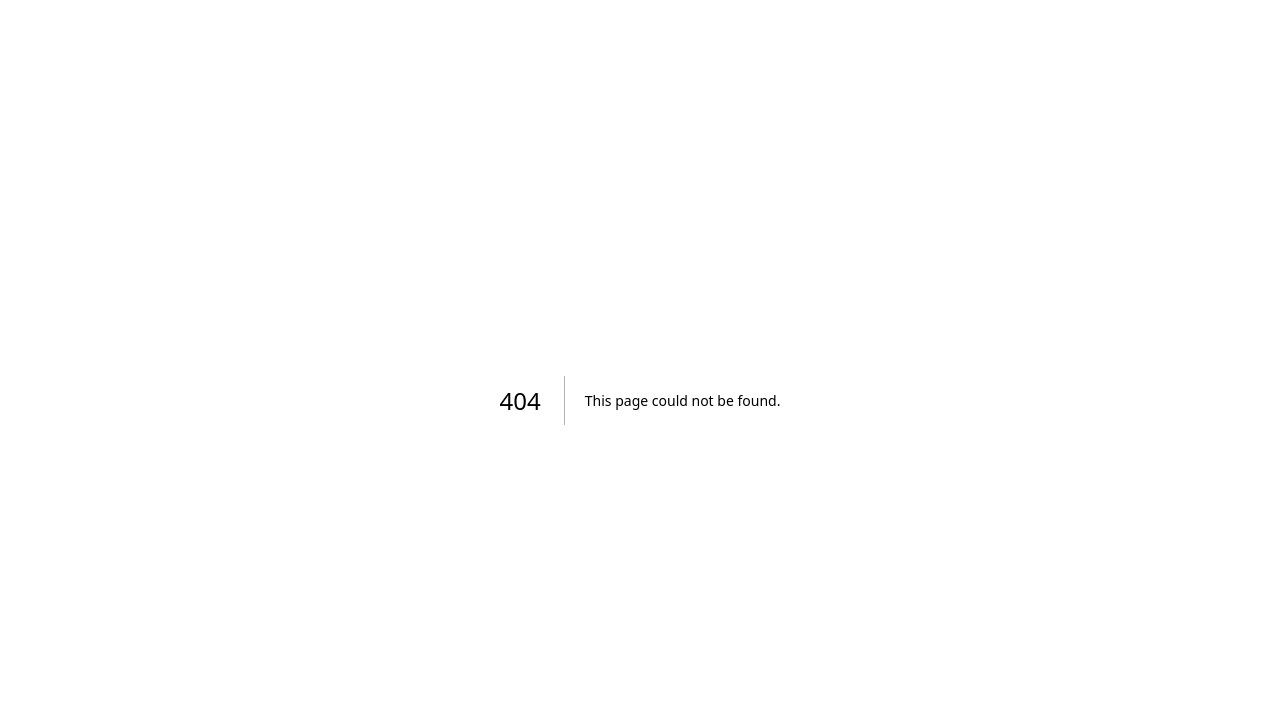
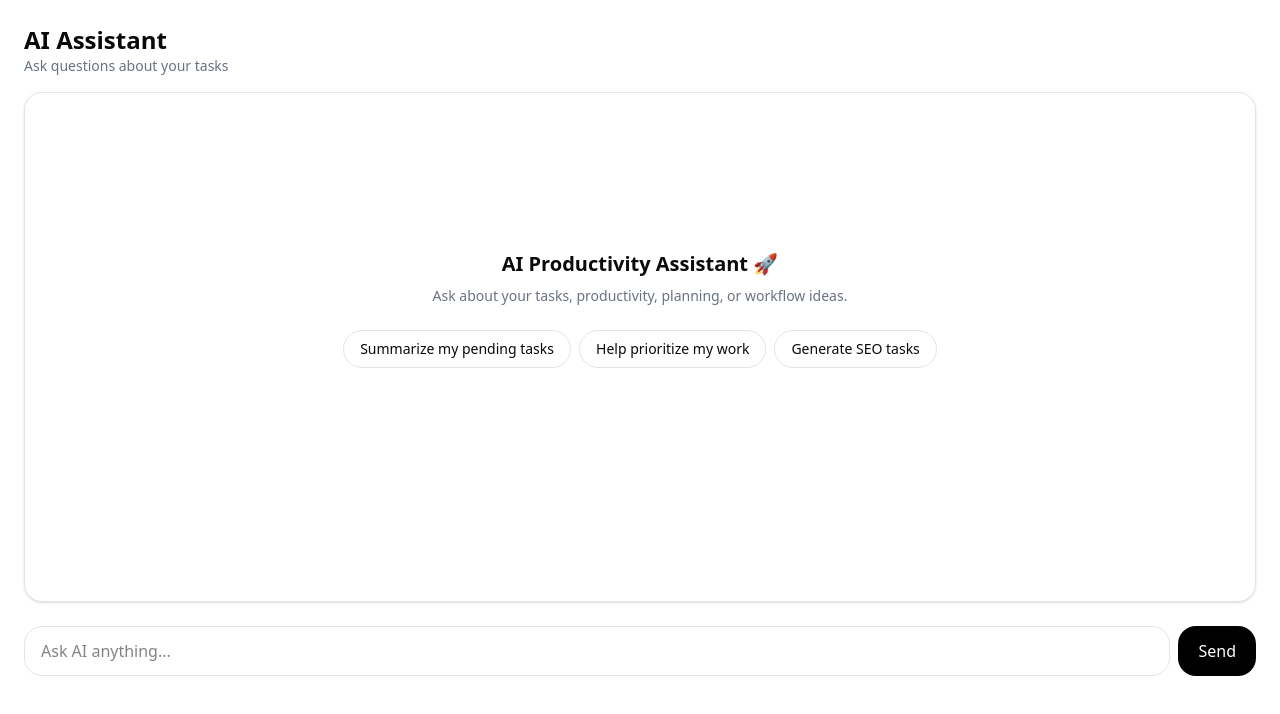
Before and after one commit to Fatimakhan01/todo-app-fatima, a Next.js app: page /dashboard/ai in a window 1280 px wide. Before the commit this address had no page. Shown: the top 714 px of the page. Built offline with nearby package versions, Linux system fonts and the light colour scheme.

Commit message:
implement AI chatbot foundation with Gemini integration

```diff
--- /dev/null
+++ b/app/api/chat/route.ts
@@ -0,0 +1,32 @@
+import { generateText, convertToModelMessages } from "ai";
+import { model } from "@/lib/ai/gemini";
+
+export async function POST(req: Request) {
+  try {
+    const { messages } = await req.json();
+
+    const modelMessages =
+      await convertToModelMessages(messages);
+
+    const { text } = await generateText({
+      model,
+      messages: modelMessages,
+    });
+
+    console.log("AI RESPONSE:", text);
+
+    return Response.json({
+      role: "assistant",
+      content: text,
+    });
+  } catch (error) {
+    console.error("Chat API Error:", error);
+
+    return Response.json(
+      {
+        error: "Something went wrong",
+      },
+      { status: 500 }
+    );
+  }
+}
--- /dev/null
+++ b/app/dashboard/ai/page.tsx
@@ -0,0 +1,105 @@
+"use client";
+
+import { useState } from "react";
+
+import ChatInput from "@/components/ai/ChatInput";
+import ChatWindow from "@/components/ai/ChatWindow";
+
+type Message = {
+  id: string;
+  role: "user" | "assistant";
+  parts: {
+    type: string;
+    text: string;
+  }[];
+};
+
+export default function AIPage() {
+  const [messages, setMessages] = useState<Message[]>([]);
+  const [input, setInput] = useState("");
+  const [isLoading, setIsLoading] = useState(false);
+
+  async function handleSubmit(
+    e: React.SyntheticEvent<HTMLFormElement>
+  ) {
+    e.preventDefault();
+
+    if (!input.trim()) return;
+
+    const userMessage: Message = {
+      id: crypto.randomUUID(),
+      role: "user",
+      parts: [
+        {
+          type: "text",
+          text: input,
+        },
+      ],
+    };
+
+    setMessages((prev) => [...prev, userMessage]);
+
+    setIsLoading(true);
+
+    try {
+      const response = await fetch("/api/chat", {
+        method: "POST",
+        headers: {
+          "Content-Type": "application/json",
+        },
+        body: JSON.stringify({
+          messages: [...messages, userMessage],
+        }),
+      });
+
+      const data = await response.json();
+
+      const assistantMessage: Message = {
+        id: crypto.randomUUID(),
+        role: "assistant",
+        parts: [
+          {
+            type: "text",
+            text: data.content,
+          },
+        ],
+      };
+
+      setMessages((prev) => [
+        ...prev,
+        assistantMessage,
+      ]);
+    } catch (error) {
+      console.error(error);
+    } finally {
+      setIsLoading(false);
+      setInput("");
+    }
+  }
+
+  return (
+    <div className="flex h-[calc(100vh-100px)] flex-col gap-4 p-6">
+      <div>
+        <h1 className="text-2xl font-bold">
+          AI Assistant
+        </h1>
+
+        <p className="text-sm text-gray-500">
+          Ask questions about your tasks
+        </p>
+      </div>
+
+      <ChatWindow
+        messages={messages}
+        isLoading={isLoading}
+      />
+
+      <ChatInput
+        input={input}
+        setInput={setInput}
+        handleSubmit={handleSubmit}
+        isLoading={isLoading}
+      />
+    </div>
+  );
+}
--- /dev/null
+++ b/components/ai/ChatInput.tsx
@@ -0,0 +1,39 @@
+type ChatInputProps = {
+  input: string;
+  setInput: React.Dispatch<
+    React.SetStateAction<string>
+  >;
+  handleSubmit: (
+    e: React.SyntheticEvent<HTMLFormElement>
+  ) => void;
+  isLoading: boolean;
+};
+
+export default function ChatInput({
+  input,
+  setInput,
+  handleSubmit,
+  isLoading,
+}: ChatInputProps) {
+  return (
+    <form
+      onSubmit={handleSubmit}
+      className="sticky bottom-0 flex gap-2 bg-white pt-2"
+    >
+      <input
+        value={input}
+        onChange={(e) => setInput(e.target.value)}
+        placeholder="Ask AI anything..."
+        className="flex-1 rounded-2xl border px-4 py-3 outline-none focus:ring-2 focus:ring-black"
+      />
+
+      <button
+        type="submit"
+        disabled={isLoading}
+        className="rounded-2xl bg-black px-5 py-3 text-white transition hover:opacity-90 disabled:opacity-50"
+      >
+        {isLoading ? "Thinking..." : "Send"}
+      </button>
+    </form>
+  );
+}
--- /dev/null
+++ b/components/ai/ChatWindow.tsx
@@ -0,0 +1,91 @@
+"use client";
+
+import { useEffect, useRef } from "react";
+
+import MessageBubble from "./MessageBubble";
+
+type Message = {
+  id: string;
+  role: "user" | "assistant" | "system";
+  parts?: {
+    type: string;
+    text?: string;
+  }[];
+};
+
+type ChatWindowProps = {
+  messages: Message[];
+  isLoading: boolean;
+};
+
+export default function ChatWindow({
+  messages,
+  isLoading,
+}: ChatWindowProps) {
+  const bottomRef = useRef<HTMLDivElement | null>(
+    null
+  );
+
+  useEffect(() => {
+    bottomRef.current?.scrollIntoView({
+      behavior: "smooth",
+    });
+  }, [messages, isLoading]);
+
+  return (
+    <div className="flex-1 overflow-y-auto rounded-2xl border bg-white p-4 shadow-sm">
+      <div className="space-y-4">
+        {messages.length === 0 && (
+          <div className="flex h-100 flex-col items-center justify-center text-center">
+            <h2 className="text-xl font-semibold">
+              AI Productivity Assistant 🚀
+            </h2>
+
+            <p className="mt-2 max-w-md text-sm text-gray-500">
+              Ask about your tasks, productivity,
+              planning, or workflow ideas.
+            </p>
+
+            <div className="mt-6 flex flex-wrap justify-center gap-2">
+              <div className="rounded-full border px-4 py-2 text-sm">
+                Summarize my pending tasks
+              </div>
+
+              <div className="rounded-full border px-4 py-2 text-sm">
+                Help prioritize my work
+              </div>
+
+              <div className="rounded-full border px-4 py-2 text-sm">
+                Generate SEO tasks
+              </div>
+            </div>
+          </div>
+        )}
+
+        {messages.map((message) => {
+          const textPart = message.parts?.find(
+            (part) => part.type === "text"
+          );
+
+          return (
+            <MessageBubble
+              key={message.id}
+              role={message.role}
+              content={textPart?.text || ""}
+            />
+          );
+        })}
+
+        {isLoading && (
+          <div className="flex justify-start">
+            <div className="rounded-2xl bg-gray-100 px-4 py-3 text-sm text-gray-500 shadow-sm">
+              AI is thinking...
+            </div>
+          </div>
+        )}
+
+        <div ref={bottomRef} />
+      </div>
+    </div>
+  );
+}
--- /dev/null
+++ b/components/ai/MessageBubble.tsx
@@ -0,0 +1,33 @@
+import ReactMarkdown from "react-markdown";
+
+type MessageBubbleProps = {
+  role: "user" | "assistant" | "system";
+  content: string;
+};
+
+export default function MessageBubble({
+  role,
+  content,
+}: MessageBubbleProps) {
+  if (role === "system") return null;
+
+  const isUser = role === "user";
+
+  return (
+    <div
+      className={`flex ${
+        isUser ? "justify-end" : "justify-start"
+      }`}
+    >
+      <div
+        className={`max-w-[80%] rounded-2xl px-4 py-3 text-sm shadow-sm ${
+          isUser
+            ? "bg-black text-white"
+            : "bg-gray-100 text-black"
+        }`}
+      >
+        <ReactMarkdown>{content}</ReactMarkdown>
+      </div>
+    </div>
+  );
+}
--- /dev/null
+++ b/lib/ai/gemini.ts
@@ -0,0 +1,3 @@
+import { google } from "@ai-sdk/google";
+
+export const model = google("gemini-2.5-flash");
--- a/package.json
+++ b/package.json
@@ -9,9 +9,12 @@
     "lint": "eslint"
   },
   "dependencies": {
+    "@ai-sdk/google": "^3.0.73",
+    "@ai-sdk/react": "^3.0.184",
     "@better-auth/prisma-adapter": "^1.5.4",
     "@prisma/client": "^5.22.0",
     "@stripe/stripe-js": "^9.0.0",
+    "ai": "^6.0.182",
     "better-auth": "^1.5.4",
     "class-variance-authority": "^0.7.1",
     "clsx": "^2.1.1",
@@ -22,6 +25,7 @@
     "radix-ui": "^1.4.3",
     "react": "19.2.3",
     "react-dom": "19.2.3",
+    "react-markdown": "^10.1.0",
     "stripe": "^21.0.1",
     "tailwind-merge": "^3.5.0"
   },
```
Also changed, not shown: 1 other file (tests, documents, lock files or other folders).
